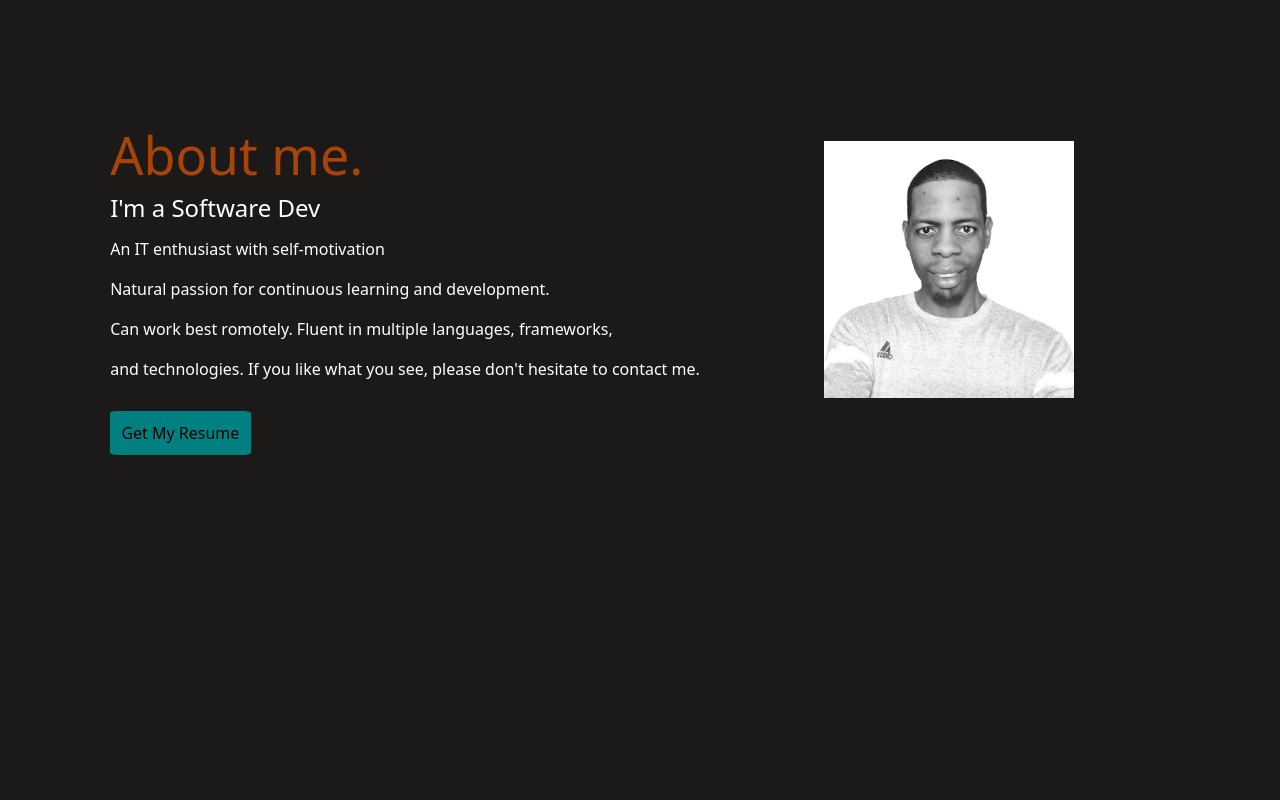
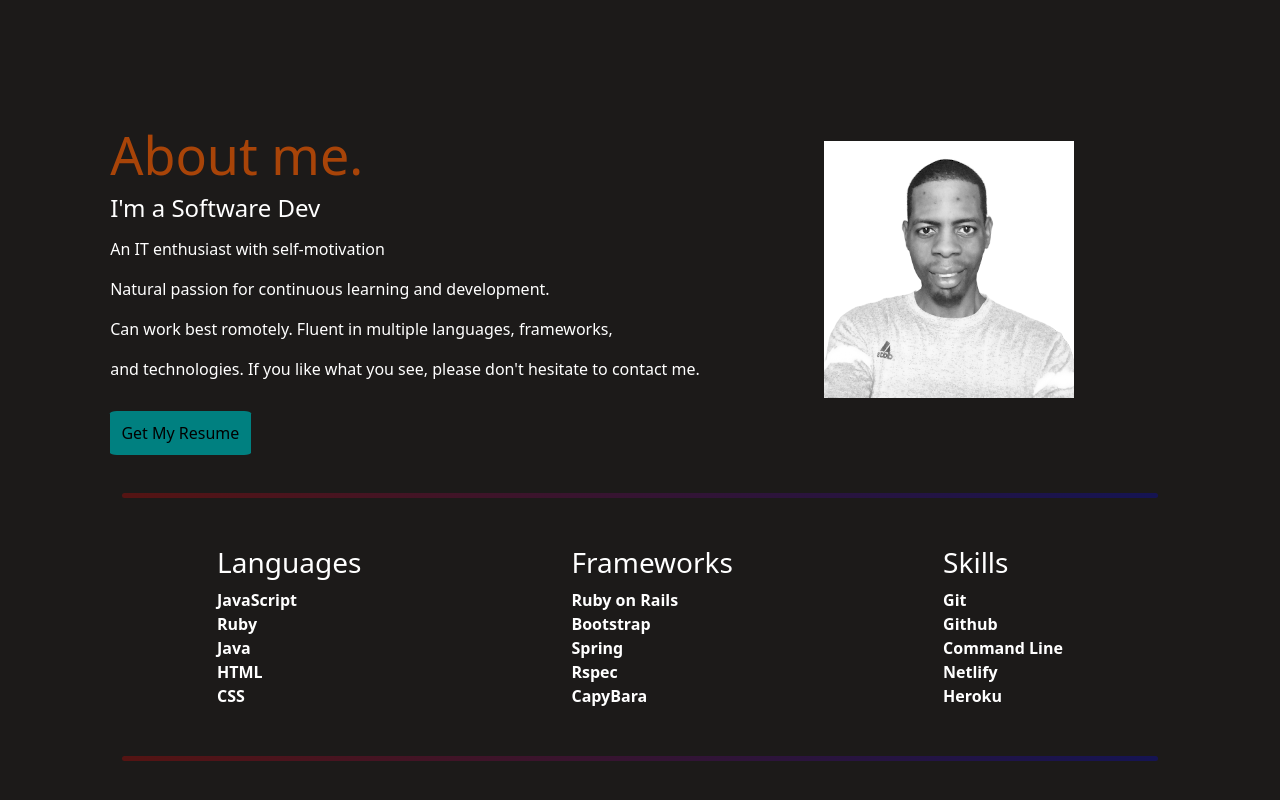
Before and after one commit to FrederickMih/Mih_Frederick, a website: page index.html in a window 1280 px wide. Shown: the part 2019-2819 px from the top of the page. Drawn offline with nearby package versions, Linux system fonts and the light colour scheme; files whose address does not match are found by name.

Commit message:
Add language, frameworks and skills

```diff
--- a/_footer.scss
+++ b/_footer.scss
@@ -44,7 +44,7 @@
     // margin: 5rem;
 }
 
-.abilities-section {
+.talent-section {
     display: flex;
     flex-wrap: wrap;
     justify-content: space-around;
--- a/index.html
+++ b/index.html
@@ -631,6 +631,42 @@ Logged in user can edit his group only.
        </section>
        </section>
 
+       <hr>
+
+      <section class="talent-section">
+      <div class="languages">
+        <h3 class="abil-h3">Languages</h3>
+        <ul class="footer-ul">
+          <li class="mn-li">JavaScript</li>
+          <li class="mn-li">Ruby</li>
+          <li class="mn-li">Java</li>
+          <li class="mn-li">HTML</li>
+          <li class="mn-li">CSS</li>
+        </ul>
+      </div>
+      <div class="frameworks">
+        <h3 class="abil-h3">Frameworks</h3>
+        <ul class="footer-ul">
+          <li class="mn-li">Ruby on Rails</li>
+          <li class="mn-li">Bootstrap</li>
+          <li class="mn-li">Spring</li>
+          <li class="mn-li">Rspec</li>
+          <li class="mn-li">CapyBara</li>
+        </ul>
+      </div>
+      <div class="skills">
+        <h3 class="abil-h3">Skills</h3>
+        <ul class="footer-ul">
+          <li class="mn-li">Git</li>
+          <li class="mn-li">Github</li>
+          <li class="mn-li">Command Line</li>
+          <li class="mn-li">Netlify</li>
+          <li class="mn-li">Heroku</li>
+        </ul>
+      </div>
+    </section>
+    <hr>
+
 
   </footer>
 
```
Also changed, not shown: assets/css/main.css, 1 other file.
